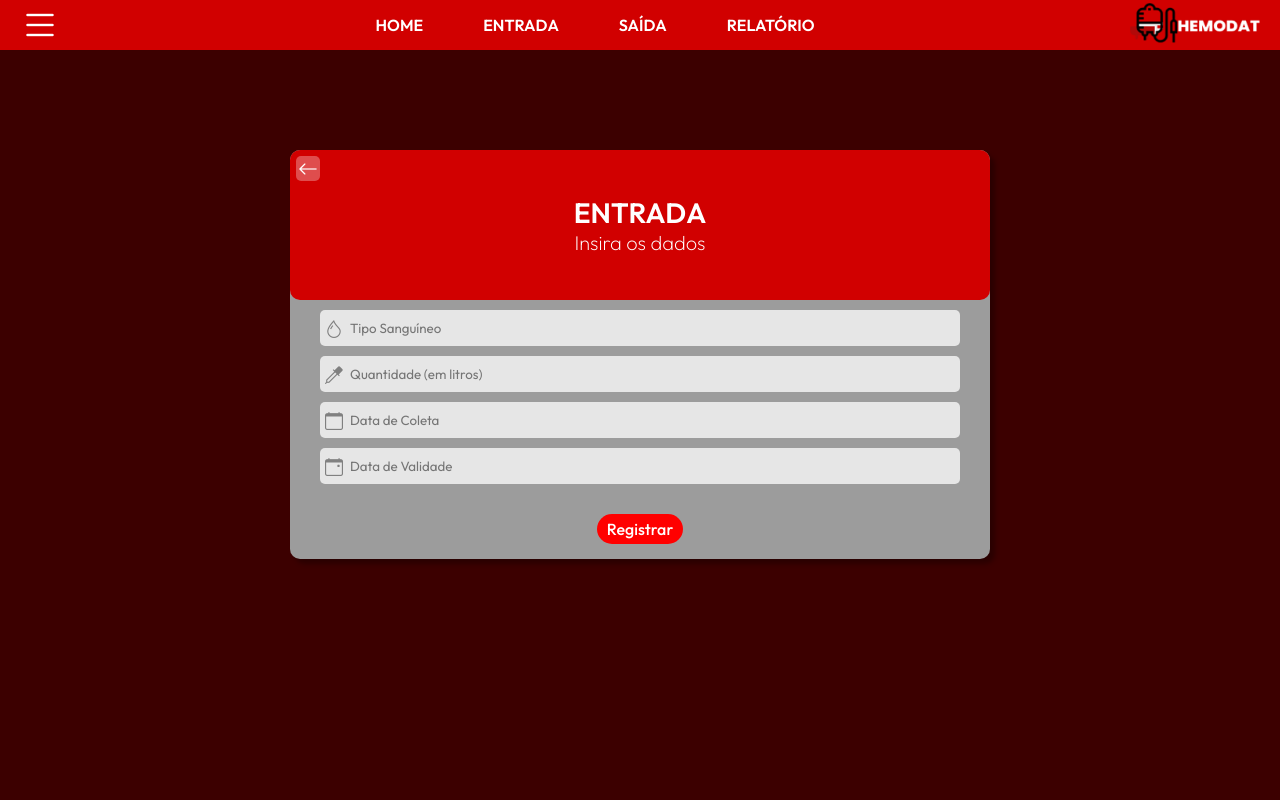
After one commit to eothigas/Hemodat, a PHP site: page /entrada.html in a window 1280 px wide. The commit adds this page. Run offline with PHP 8.4, Linux system fonts and the light colour scheme.

Commit message:
Criação da página Entrada + js e estilo

```diff
--- /dev/null
+++ b/entrada.html
@@ -0,0 +1,66 @@
+<!DOCTYPE html>
+<html lang="pt-BR">
+<head>
+    <meta charset="UTF-8">
+    <meta name="viewport" content="width=device-width, initial-scale=1.0">
+    <link rel="stylesheet" href="./sources/entrada.css">
+    <link rel="icon" href="./images/logo_reduzido.ico" type="image/png">
+    <link rel="stylesheet" href="https://cdn.jsdelivr.net/npm/bootstrap-icons@1.11.3/font/bootstrap-icons.min.css">
+    <title>Hemodat - Entrada</title>
+</head>
+<body>
+    <nav id="menu-up">
+        <div id="btn-home">
+            <i class="bi bi-list"></i>
+        </div>
+
+        <div id="list">
+            <ul>
+                <li>HOME</li>
+                <li>ENTRADA</li>
+                <li>SAÍDA</li>
+                <li>RELATÓRIO</li>
+            </ul>
+        </div>
+
+        <div id="logo">
+            <img src="./images/logo.png" width="130px" height="40px">
+        </div>
+    </nav>
+
+    <div id="principal">
+
+        <div id="conteudo-cima">
+            <a href="./home.html"><i class="bi bi-arrow-left"></i></a>
+            <div id="text">
+                <h1>ENTRADA</h1>
+                <p>Insira os dados</p>
+            </div>
+        </div>
+        <div id="conteudo-baixo">
+            <form id="entrada" action="" method="post">
+                <div class="input-container">
+                    <i class="bi bi-droplet"></i>
+                    <input type="text" name="tipo" placeholder="Tipo Sanguíneo" required>
+                </div>
+                <div class="input-container">
+                    <i class="bi bi-eyedropper"></i>
+                    <input type="number" name="litros" placeholder="Quantidade (em litros)" oninput="limitDigits(this, 15)">
+                </div>
+                <div class="input-container">
+                    <i class="bi bi-calendar"></i>
+                    <input type="text" name="coleta" placeholder="Data de Coleta" maxlength="10" oninput="formatDate(this)">
+                </div>
+                <div class="input-container">
+                    <i class="bi bi-calendar-event"></i>
+                    <input type="text" name="validade" placeholder="Data de Validade" maxlength="10" oninput="formatDate(this)">
+                </div>
+            </form>
+
+            <button type="submit" id="registrar"><a href="">Registrar</button></a>
+        </div>
+    </div>
+
+    <script src="./javascript/entrada.js"></script>
+</body>
+</html>
--- /dev/null
+++ b/javascript/entrada.js
@@ -0,0 +1,18 @@
+// Formatar os campos de data para date (sem ocultar o placeholder)
+function formatDate(input) {
+    let value = input.value.replace(/\D/g, ""); // Remove caracteres não numéricos
+    if (value.length >= 5) {
+        input.value = `${value.slice(0, 2)}/${value.slice(2, 4)}/${value.slice(4, 8)}`;
+    } else if (value.length >= 3) {
+        input.value = `${value.slice(0, 2)}/${value.slice(2, 4)}`;
+    } else {
+        input.value = value;
+    }
+}
+
+// Limitar o número de quantidade litros
+function limitDigits(input, maxDigits) {
+    if (input.value.length > maxDigits) {
+        input.value = input.value.slice(0, maxDigits);
+    }
+}
--- /dev/null
+++ b/sources/entrada.css
@@ -0,0 +1,172 @@
+@import url('https://fonts.googleapis.com/css2?family=Outfit:wght@100..900&display=swap');
+
+/* Reset Página */
+* {
+    margin: 0;
+    padding: 0;
+    font-family: Outfit, sans-serif;
+}
+
+body {
+    height: 100vh;
+    margin: 0;
+    position: relative;
+    overflow: hidden;
+    background-color: rgb(60, 0, 0);
+}
+
+#menu-up {
+    display: flex;
+    justify-content: space-between;
+    align-items: center;
+    background-color: rgb(209, 0, 0);
+    color: white;
+    padding: 0 20px;
+}
+
+#btn-home {
+    font-size: 40px;
+}
+
+ul {
+    display: flex;
+    gap: 60px;
+    text-decoration: none;
+    list-style: none;
+}
+
+li {
+    font-weight: 600;
+}
+
+li:hover {
+    color: rgba(255, 255, 255, 0.8);
+}
+
+#principal {
+    display: flex;
+    flex-direction: column;
+    max-width: 700px;
+    width: 700px;
+    background-color: rgb(156, 156, 156);
+    border-radius: 10px;
+    box-shadow: 5px 5px 5px rgb(0, 0, 0, 0.3);
+    margin: 0 auto;
+    margin-top: 100px;
+}
+
+#conteudo-cima {
+    display: flex;
+    background-color: rgb(209, 0, 0);
+    border-radius: 10px;
+    position: relative;
+    justify-content: center;
+    align-items: center;
+    width: 700px;
+    height: 150px;
+}
+
+#conteudo-cima i {
+    text-align: left;
+    background-color: rgb(255, 255, 255,0.3);
+    padding: 0 2px;
+    border-radius: 5px;
+    color: white;
+    font-size: 20px;
+    position: absolute;
+    left: 6px;
+    top: 6px;
+}
+
+#conteudo-cima i:hover {
+    background-color: rgb(255, 255, 255,0.8);
+    color:rgb(209, 0, 0);
+}
+
+#conteudo-cima h1, p {
+    text-align: center;
+    color: white;
+}
+
+#text {
+    display: flex;
+    flex-direction: column;
+    align-items: center;
+}
+
+h1 {
+    margin: auto auto;
+    width: 300px;
+    font-weight: 600;
+    font-size: 28px;
+}
+
+p {
+    font-weight: 200;
+    font-size: 20PX;
+}
+
+#conteudo-baixo {
+    padding: 10px 30px 15px;
+}
+
+#entrada {
+    display: grid;
+    gap: 10px;
+}
+
+#entrada input {
+    width: 100%;
+    max-width: 600px;
+    padding: 10px;
+    padding-left: 30px;
+    background-color: rgb(230, 230, 230);
+    border: none;
+    border-radius: 5px;
+    z-index: 0;
+}
+
+#entrada input[type=number]::-webkit-inner-spin-button {
+    -webkit-appearance: none;
+
+}
+
+#entrada input[type=number] {
+   -moz-appearance: textfield;
+   appearance: textfield;
+
+}
+
+#entrada i {
+    color: gray;
+    position: absolute;
+    margin-top: auto auto;
+    font-size: 18px;
+    padding-top: 8px;
+    padding-left: 5px;
+}
+
+a{
+    text-decoration: none;
+    color: white;
+}
+
+#registrar {
+    display: flex;
+    margin: 0 auto;
+    height: 30px;
+    padding: 0 10px;
+    align-items: center;
+    font-size: 16px;
+    font-weight: 500;
+    border-radius: 30px;
+    border: none;
+    background-color: red;
+    color: white;
+    margin-top: 30px;
+    cursor: pointer;
+}
+
+#registrar:hover {
+    background-color: rgb(209, 0, 0, 0.75);
+}
--- a/sources/home.css
+++ b/sources/home.css
@@ -12,6 +12,11 @@ body {
     margin: 0;
     position: relative;
     overflow: hidden;
+}
+
+a{
+    text-decoration: none;
+    color: white;
 }
 
 #menu-up {
@@ -55,7 +60,6 @@ li:hover {
     position: absolute;
     top: 10px;
     left: 10px;
-    /* transform: translate(-50%, -50%);  */
     display: flex;
     justify-content: center;
     width: 25%;
```
Also changed, not shown: home.html (+12 -4 lines).
